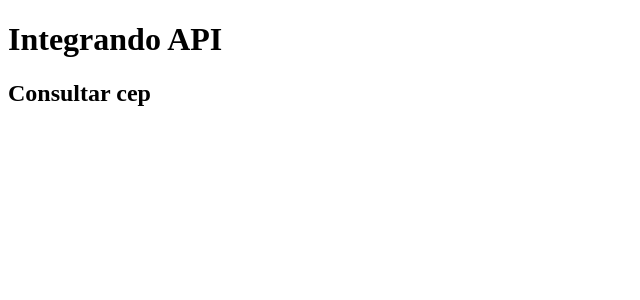
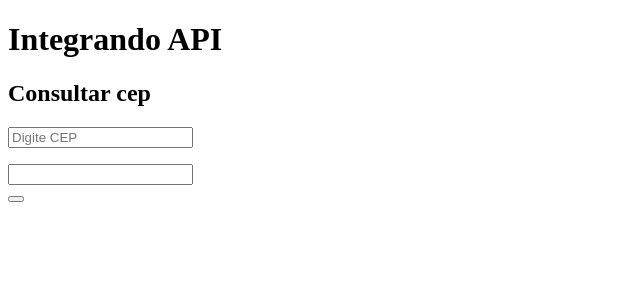
Before and after one commit to makzs/React, a React (Create React App) app in the folder frontend/: page / in a window 1280 px wide. Shown: the top 300 px of the page, without its empty margins (0-640 px from the left). Built offline with nearby package versions, Linux system fonts and the light colour scheme; no server answers.

Commit message:
implementando inputs

```diff
--- a/frontend/src/components/pages/cep/cep-Consultar.tsx
+++ b/frontend/src/components/pages/cep/cep-Consultar.tsx
@@ -1,29 +1,53 @@
 import { useEffect, useState } from "react";
 import { Endereco } from "../../../Models/Endereco";
 
-function CepConsultar()
-{
 
     //exercicio consultar os produtos da API  e exibir na tela
     // resolver o problema de CORS
     // como exibir na tela um array em react
 
+function CepConsultar()
+{
+
+    const[cep, setCep] = useState("");
+    const[logradouro, setLogradouro] = useState("");
+    const[bairro, setBairro] = useState("");
+    const[uf, setUf] = useState("");
+    const[localidade, setLocalidade] = useState("");
+
+
     // executar algum codigo no carregamento do componente
     useEffect(() =>
     {
         console.log("O componente foi carregado");
+        //carregarCep();
 
-        //FECTH ou AXIOS (o .then é se der tudo certo faça tal coias)
-        fetch("https://viacep.com.br/ws/01001000/json/").then((resposta) => resposta.json()).then((endereco : Endereco) =>
-        {
-            console.log(endereco.logradouro);
-        });
 
     }, []);
+
+    function carregarCep(){
+        //FECTH ou AXIOS (o .then é se der tudo certo faça tal coias)
+        fetch("https://viacep.com.br/ws/" + cep + "/json/").then((resposta) => resposta.json()).then((endereco : Endereco) =>
+            {
+                setLogradouro(endereco.logradouro)
+                setBairro(endereco.bairro)
+                setLocalidade(endereco.localidade)
+                setUf(endereco.uf)
+            });
+    }
 
     return (
         < div >
             < h2 > Consultar cep </ h2 >
+            <input type="text" placeholder="Digite CEP" onBlur={carregarCep} onChange={(e : any) => setCep(e.target.value)}></input>
+
+            <p>{logradouro}</p>
+            <input type="text" value={bairro} />
+            <br></br>
+            <button>{localidade}</button>
+            <h1>{uf}</h1>
+            <br></br>
+
         </ div >
     );
 }
```
